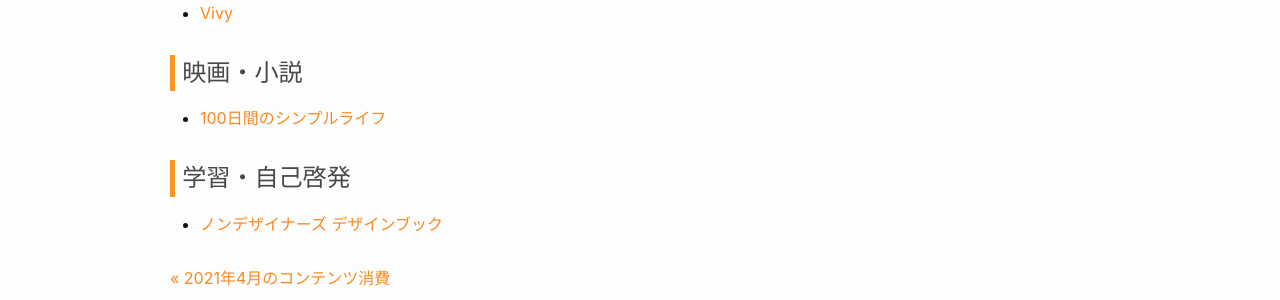
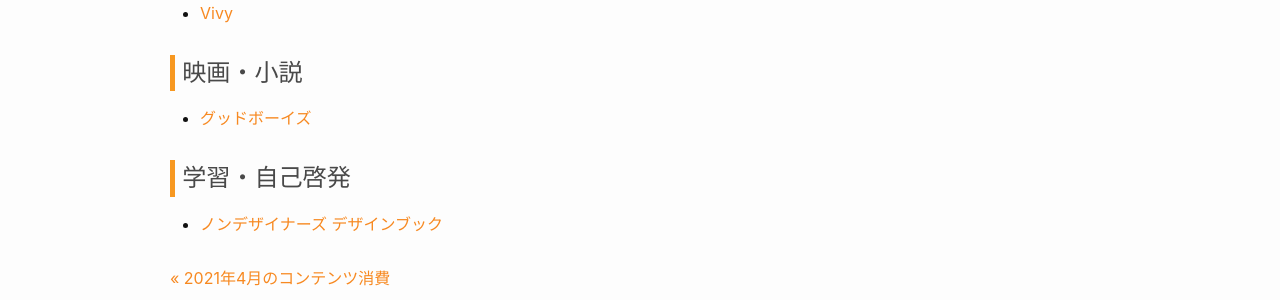
Before and after one commit to ryoo14/blog_ryoo_cc, a Jekyll site: the page built from _posts/2021-05-31-monthly_contents.md, in a window 1280 px wide. Shown: the part 347-647 px from the top of the page. Built offline with Jekyll 4.4.1, drawn with Linux system fonts in a browser that asks for light colours.

Commit message:
20210516

```diff
--- a/_posts/2021-05-31-monthly_contents.md
+++ b/_posts/2021-05-31-monthly_contents.md
@@ -14,7 +14,7 @@ categories: monthly_contents
 
 ## 映画・小説
 
-- [100日間のシンプルライフ](https://www.video.unext.jp/title/SID0052953)
+- [グッドボーイズ]()
 
 
 ## 学習・自己啓発
```
